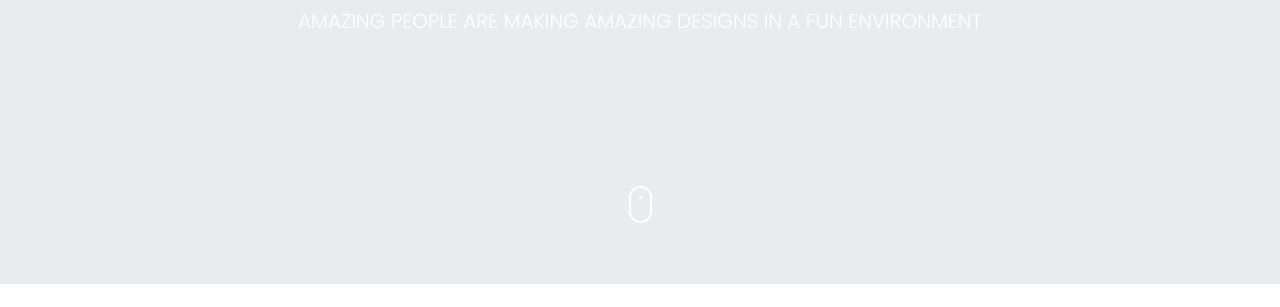
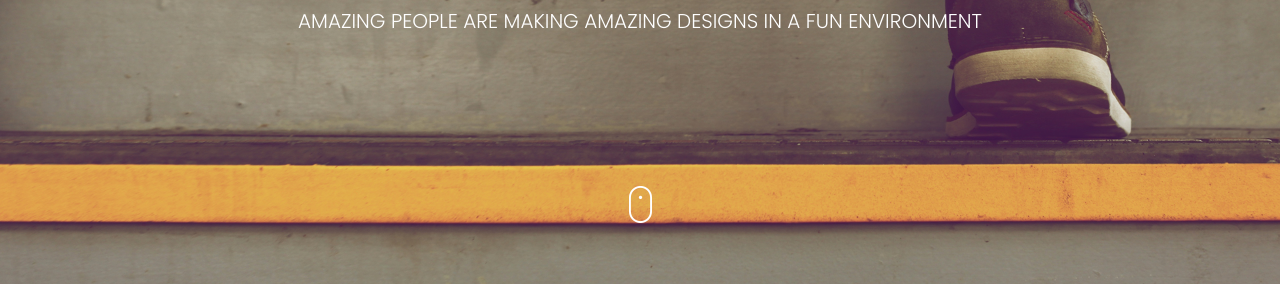
Before and after one commit to ernestmucheru/delani, a plain HTML site: page index.html in a window 1280 px wide. Shown: the part 384-691 px from the top of the page. Drawn offline with nearby package versions, Linux system fonts and the light colour scheme; files whose address does not match are found by name.

Commit message:
Update styles.css

```diff
--- a/css/styles.css
+++ b/css/styles.css
@@ -75,7 +75,7 @@ body{
     margin-top: 330px;
 }
 .jumbotron-fluid{
-    background-image: url(img/assets/backgrounds/h_img.jpg);
+    background-image: url(/img/assets/backgrounds/h_img.jpg);
     background-size: cover;
     background-position: center;
     background-repeat: no-repeat;
```
